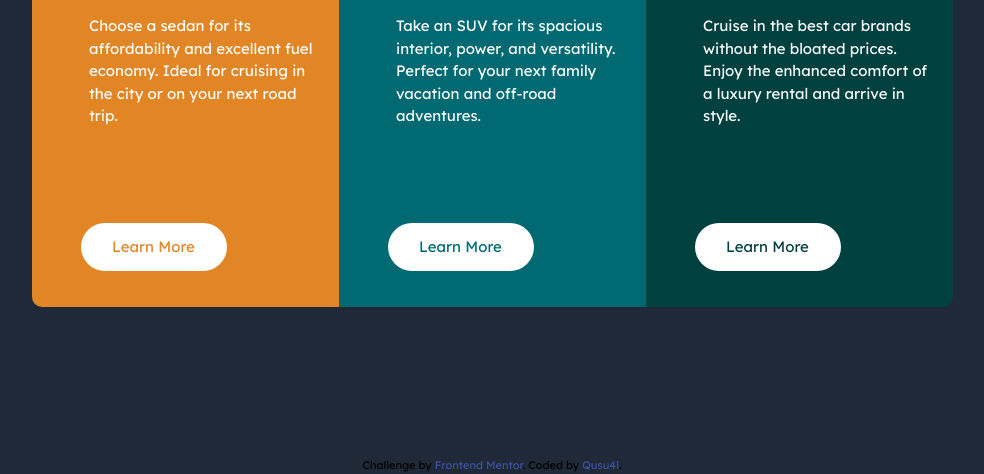
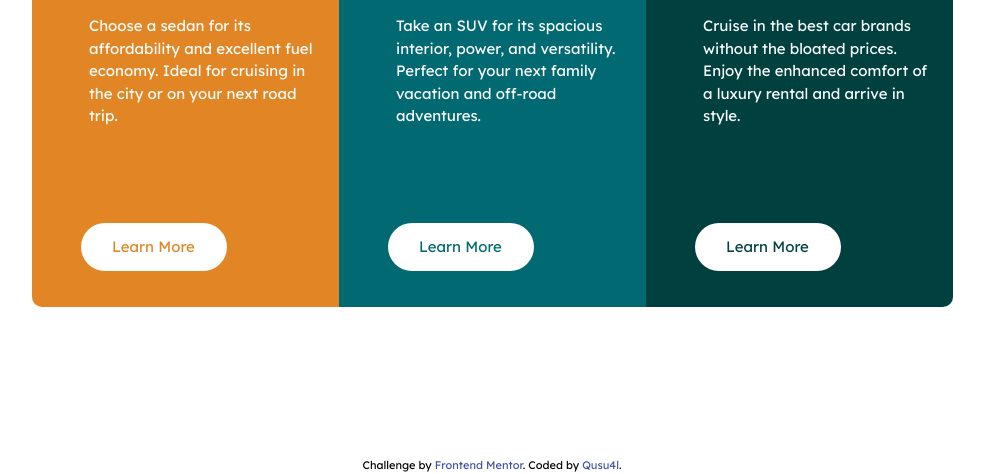
Before and after one commit to Qusu4l/3-column-preview-card-component-main, a website: page index.html in a window 1280 px wide. Shown: the part 343-817 px from the top of the page, without its empty margins (148-1132 px from the left). Drawn offline with Linux system fonts and the light colour scheme.

Commit message:
Background fix

```diff
--- a/index.html
+++ b/index.html
@@ -19,7 +19,7 @@
   </style>
 </head>
 
-<body class="bg-gray-800 w-screen font-LexandDeca ">
+<body class="w-screen font-LexandDeca ">
   <main class="flex flex-col sm:h-screen items-center sm:justify-center ">
     <div>
       <div class="grid grid-row-3 sm:grid-cols-3">
```
